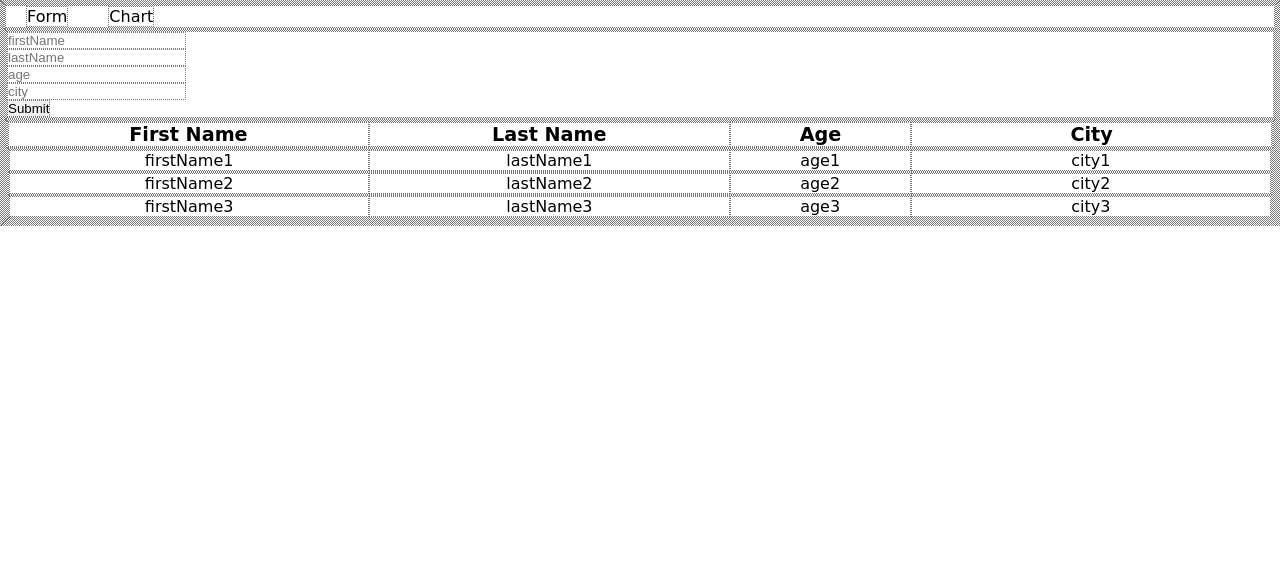
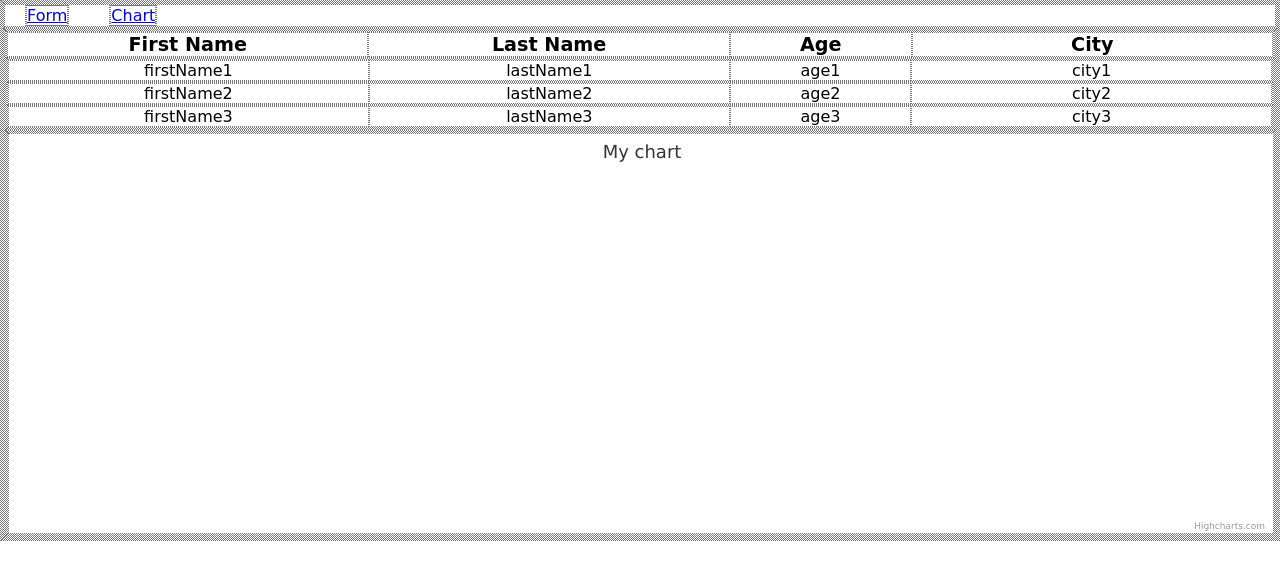
Before and after one commit to Alireza1376rahmani/ariana-task, a React (Create React App) app: page /chart in a window 1280 px wide. Shown: the top 580 px of the page. Built offline with nearby package versions, Linux system fonts and the light colour scheme; the HTML template or start-up script is replaced by a standard one.

Commit message:
react router implemented

```diff
--- a/package.json
+++ b/package.json
@@ -8,9 +8,12 @@
     "@testing-library/react": "^11.1.0",
     "@testing-library/user-event": "^12.1.10",
     "highcharts": "^9.3.1",
+    "highcharts-react-official": "^3.1.0",
+    "history": "^5.1.0",
     "react": "^17.0.2",
     "react-dom": "^17.0.2",
     "react-redux": "^7.2.6",
+    "react-router-dom": "^6.0.2",
     "react-scripts": "4.0.3",
     "web-vitals": "^1.0.1"
   },
--- a/src/App.js
+++ b/src/App.js
@@ -1,18 +1,21 @@
-import './App.css';
-import Chart from './components/Chart';
-import Form from './components/Form';
-import Header from './components/Header';
+import "./App.css";
+import Chart from "./components/Chart";
+import Form from "./components/Form";
+import Header from "./components/Header";
+import { BrowserRouter, Routes, Route } from "react-router-dom";
 
 function App() {
-  return (
-    <div>
-        <Header/>
-        <div className="container">
-            <Form/>
-            <Chart/>
-        </div>
-    </div>
-  );
+	return (
+		<BrowserRouter>
+			<Header />
+			<div className="container">
+				<Routes>
+					<Route path="form" element={<Form />} />
+					<Route path="chart" element={<Chart />} />
+				</Routes>
+			</div>
+		</BrowserRouter>
+	);
 }
 
 export default App;
--- a/src/components/Chart.js
+++ b/src/components/Chart.js
@@ -1,5 +1,6 @@
 import React, { useEffect } from "react";
 import { connect } from "react-redux";
+import PieChart from "./PieChart";
 
 function Chart(props) {
 
@@ -35,6 +36,7 @@ useEffect(()=>{
 					)}
 				</div>
 			</div>
+            <PieChart/>
 		</div>
 	);
 }
--- a/src/components/Header.js
+++ b/src/components/Header.js
@@ -1,14 +1,19 @@
-import React from "react"
+import React from "react";
+import { Link } from "react-router-dom";
 
 function Header() {
-  return (
-    <div className="header">
-      <div className="navbar">
-          <nav className="element">Form</nav>
-          <nav className="element">Chart</nav>
-      </div>
-    </div>
-  )
+	return (
+		<div className="header">
+			<div className="navbar">
+				<nav className="element">
+					<Link to="/form">Form</Link>
+				</nav>
+				<nav className="element">
+					<Link to="/chart">Chart</Link>
+				</nav>
+			</div>
+		</div>
+	);
 }
 
-export default Header
+export default Header;
--- /dev/null
+++ b/src/components/PieChart.js
@@ -0,0 +1,90 @@
+import React, { useEffect } from "react";
+import Highcharts from "highcharts";
+import HighchartsReact from "highcharts-react-official";
+
+function PieChart(props) {
+	const options = {
+		chart: {
+			plotBackgroundColor: null,
+			plotBorderWidth: null,
+			plotShadow: false,
+			type: "Pie",
+		},
+		title: {
+			text: "My chart",
+		},
+		tooltip: {
+			pointFormat: "{series.name}: <b>{point.percentage:.1f}%</b>",
+		},
+		accessibility: {
+			point: {
+				valueSuffix: "%",
+			},
+		},
+		plotOptions: {
+			series: [
+				{
+					name: "Brands",
+					colorByPoint: true,
+					data: [
+						{
+							name: "Chrome",
+							y: 61.41,
+							sliced: true,
+							selected: true,
+						},
+						{
+							name: "Internet Explorer",
+							y: 11.84,
+						},
+						{
+							name: "Firefox",
+							y: 10.85,
+						},
+						{
+							name: "Edge",
+							y: 4.67,
+						},
+						{
+							name: "Safari",
+							y: 4.18,
+						},
+						{
+							name: "Sogou Explorer",
+							y: 1.64,
+						},
+						{
+							name: "Opera",
+							y: 1.6,
+						},
+						{
+							name: "QQ",
+							y: 1.2,
+						},
+						{
+							name: "Other",
+							y: 2.61,
+						},
+					],
+				},
+			],
+			pie: {
+				allowPointSelect: true,
+				cursor: "pointer",
+				dataLabels: {
+					enabled: true,
+					format: "<b>{point.name}</b>: {point.percentage:.1f} %",
+				},
+			},
+		},
+
+	};
+
+	return (
+		<div className="piechart">
+			<HighchartsReact highcharts={Highcharts} options={options} />
+		</div>
+	);
+}
+
+export default PieChart;
```
Also changed, not shown: 1 other file (tests, documents, lock files or other folders).
